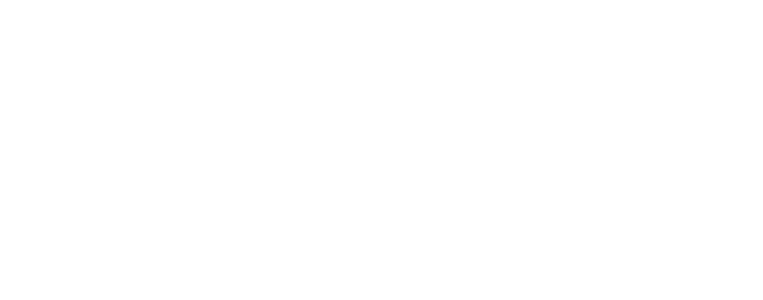
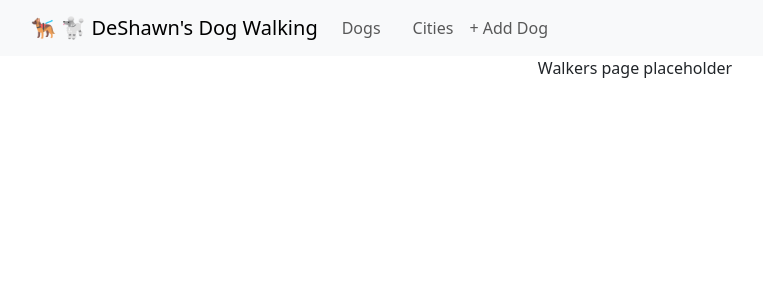
Before and after one commit to nss-day-cohort-75/deshawn-s2.0, a React (Vite) app in the folder client/: page /walkers in a window 1280 px wide. Before the commit this address had no page. Shown: the top 300 px of the page, without its empty margins (5-768 px from the left). Built offline with nearby package versions, Linux system fonts and the light colour scheme.

Commit message:
dpost working

```diff
--- a/client/src/App.jsx
+++ b/client/src/App.jsx
@@ -1,23 +1,43 @@
-import { Navbar, NavbarBrand, Nav, NavItem, NavLink } from "reactstrap";
+import {
+  Navbar,
+  NavbarBrand,
+  Nav,
+  NavItem,
+  NavLink as BSNavLink,
+} from "reactstrap";
+import { NavLink as RRNavLink, Outlet } from "react-router-dom";
 import "./App.css";
 import "bootstrap/dist/css/bootstrap.css";
-
-import { Outlet } from "react-router-dom";
-
+//  tag prop that lets you swap out the underlying HTML element
 function App() {
   return (
     <div className="App">
-      <>
-        <Navbar color="light" expand="md">
-          <Nav navbar>
-            <NavbarBrand href="/">🐕‍🦺 🐩 DeShawn's Dog Walking</NavbarBrand>
-            <NavItem>
-              <NavLink href="/walkers">Walkers</NavLink>
-            </NavItem>
-          </Nav>
-        </Navbar>
-        <Outlet />
-      </>
+      <Navbar color="light" expand="md" className="px-4">
+        <NavbarBrand tag={RRNavLink} to="/">
+          🐕‍🦺 🐩 DeShawn's Dog Walking
+        </NavbarBrand>
+        <Nav className="me-auto" navbar>
+          <NavItem>
+            <BSNavLink tag={RRNavLink} to="/" end>
+              Dogs
+            </BSNavLink>
+          </NavItem>
+          <NavItem>
+            <BSNavLink tag={RRNavLink} to="/walkers"></BSNavLink>
+          </NavItem>
+          <NavItem>
+            <BSNavLink tag={RRNavLink} to="/cities">
+              Cities
+            </BSNavLink>
+          </NavItem>
+          <NavItem>
+            <BSNavLink tag={RRNavLink} to="/dogs/new">
+              + Add Dog
+            </BSNavLink>
+          </NavItem>
+        </Nav>
+      </Navbar>
+      <Outlet />
     </div>
   );
 }
--- a/client/src/apiManager.js
+++ b/client/src/apiManager.js
@@ -1,13 +1,33 @@
 // client\src\apiManager.js
-
 export const getAllDogs = async () => {
   console.log("Fetching all dogs...");
   const res = await fetch("/api/dogs");
   return res.json();
 };
 
-// ! Deprected Endpoint
-// export const getGreeting = async () => {
-// const res = await fetch("/api/hello");
-// return res.json();
-//};
+export const getDogById = async (id) => {
+  const res = await fetch(`/api/dogs/${id}`);
+  if (!res.ok) throw new Error("Dog not found");
+  return res.json();
+};
+
+export const addDog = async (dogObj) => {
+  const res = await fetch("/api/dogs", {
+    method: "POST",
+    headers: { "Content-Type": "application/json" },
+    body: JSON.stringify(dogObj),
+  });
+  if (!res.ok) throw new Error("Failed to create dog");
+  return res.json();
+};
+
+// TODO (later)
+export const getAllWalkers = async () => {
+  const res = await fetch("/api/walkers");
+  return res.json();
+};
+
+export const getAllCities = async () => {
+  const res = await fetch("/api/cities");
+  return res.json();
+};
--- /dev/null
+++ b/client/src/components/AddDog.jsx
@@ -0,0 +1,62 @@
+import { useState } from "react";
+import { useNavigate } from "react-router-dom";
+
+export default function AddDog() {
+  const [name, setName] = useState("");
+  const [walkerId, setWalkerId] = useState("");
+  const navigate = useNavigate();
+
+  const handleSubmit = async (e) => {
+    e.preventDefault();
+
+    const dogToAdd = {
+      name,
+      walkerId: walkerId ? parseInt(walkerId) : null,
+    };
+
+    const res = await fetch("/api/dogs", {
+      method: "POST",
+      headers: { "Content-Type": "application/json" },
+      body: JSON.stringify(dogToAdd),
+    });
+
+    if (res.ok) {
+      const createdDog = await res.json();
+      navigate(`/dogs/${createdDog.id}`);
+    } else {
+      alert("Failed to add dog");
+    }
+  };
+
+  return (
+    <div className="container mt-4">
+      <h2>Add a New Dog</h2>
+      <form onSubmit={handleSubmit}>
+        <div className="mb-3">
+          <label htmlFor="dogName" className="form-label">Dog Name</label>
+          <input
+            type="text"
+            id="dogName"
+            className="form-control"
+            value={name}
+            onChange={(e) => setName(e.target.value)}
+            required
+          />
+        </div>
+
+        <div className="mb-3">
+          <label htmlFor="walkerId" className="form-label">Walker ID (optional)</label>
+          <input
+            type="number"
+            id="walkerId"
+            className="form-control"
+            value={walkerId}
+            onChange={(e) => setWalkerId(e.target.value)}
+          />
+        </div>
+
+        <button type="submit" className="btn btn-primary">Submit</button>
+      </form>
+    </div>
+  );
+}
--- a/client/src/index.jsx
+++ b/client/src/index.jsx
@@ -6,6 +6,7 @@ import { BrowserRouter, Routes, Route } from "react-router-dom";
 import reportWebVitals from "./reportWebVitals";
 import Home from "./Home";
 import DogDetails from "./components/DogDetails";
+import AddDog from "./components/AddDog";
 
 const root = ReactDOM.createRoot(document.getElementById("root"));
 root.render(
@@ -13,10 +14,13 @@ root.render(
     <Routes>
       <Route path="/" element={<App />}>
         <Route index element={<Home />} />
+        <Route path="dogs/new" element={<AddDog />} />
         <Route path="dogs/:id" element={<DogDetails />} />
+        <Route path="walkers" element={<div>Walkers page placeholder</div>} />
+        <Route path="cities" element={<div>Cities page placeholder</div>} />
       </Route>
     </Routes>
-  </BrowserRouter>,
+  </BrowserRouter>
 );
 
 // If you want to start measuring performance in your app, pass a function
```
